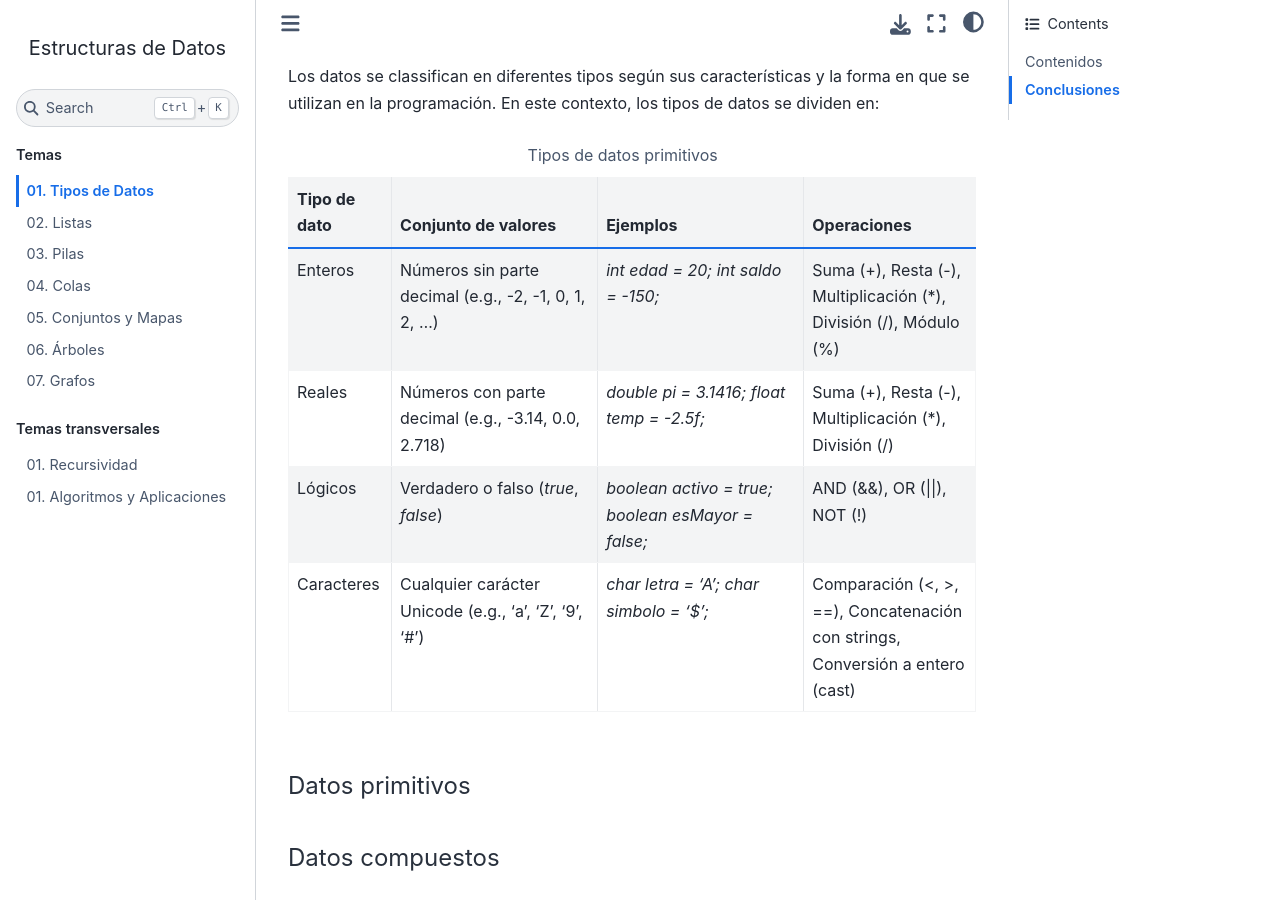
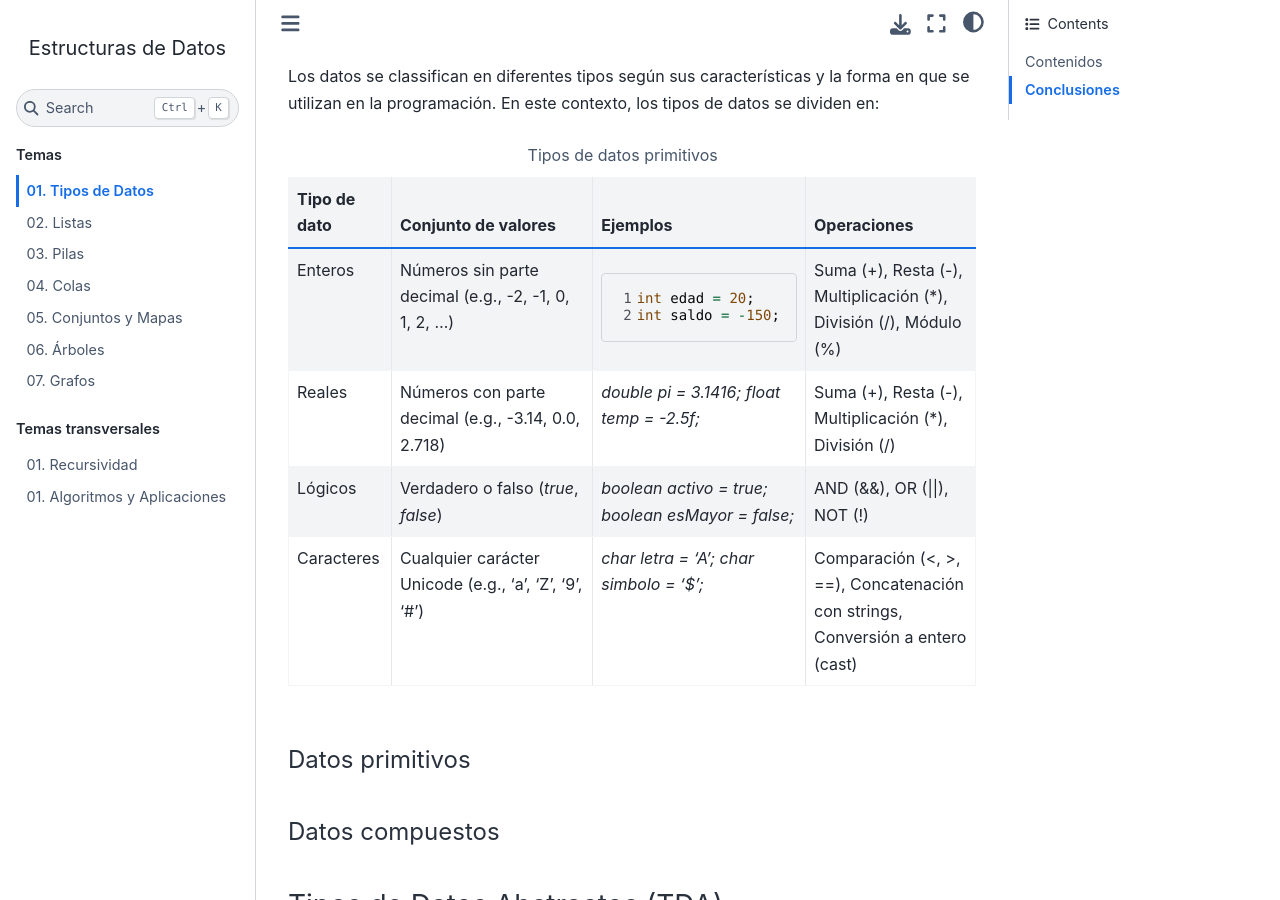
Before and after one commit to CDIAFIEC/FAQs, a Sphinx documentation site: the page built from docs/source/temas/01.tiposdedatos.rst, in a window 1280 px wide and 900 px high, scrolled down 422 px. Built offline with Sphinx 7.4.7 and the Sphinx Book theme 1.1.4, drawn with Linux system fonts in a browser that asks for light colours; some of the changed lines change nothing that is shown.

Commit message:
lenguaje

```diff
--- a/docs/source/temas/01.tiposdedatos.rst
+++ b/docs/source/temas/01.tiposdedatos.rst
@@ -31,8 +31,13 @@
    * - Enteros
      - Números sin parte decimal
        (e.g., -2, -1, 0, 1, 2, ...)
-     - `int edad = 20;`
-       `int saldo = -150;`
+     -
+       .. code-block:: java
+          :linenos:
+
+          int edad = 20;
+          int saldo = -150;
+
      - Suma (+), Resta (-),
        Multiplicación (*),
        División (/), Módulo (%)
```
